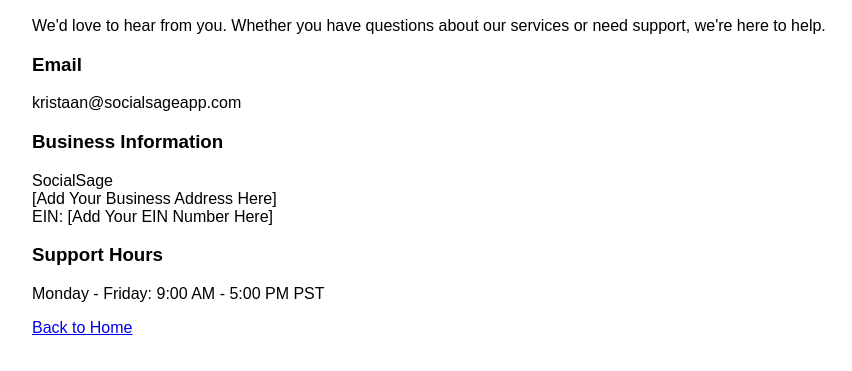
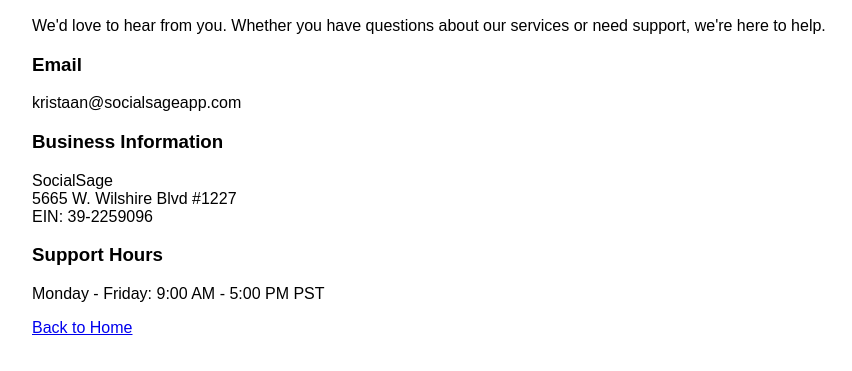
Before and after one commit to KayFive/socialsage-policy, a plain HTML site: page contact.html in a window 1280 px wide. Shown: the part 143-514 px from the top of the page, without its empty margins (208-1060 px from the left). Drawn offline with Linux system fonts and the light colour scheme.

Commit message:
Update contact.html

```diff
--- a/contact.html
+++ b/contact.html
@@ -20,8 +20,8 @@
     <h3>Business Information</h3>
     <p>
         SocialSage<br>
-        [Add Your Business Address Here]<br>
-        EIN: [Add Your EIN Number Here]
+        5665 W. Wilshire Blvd #1227<br>
+        EIN: 39-2259096
     </p>
 
     <h3>Support Hours</h3>
```
